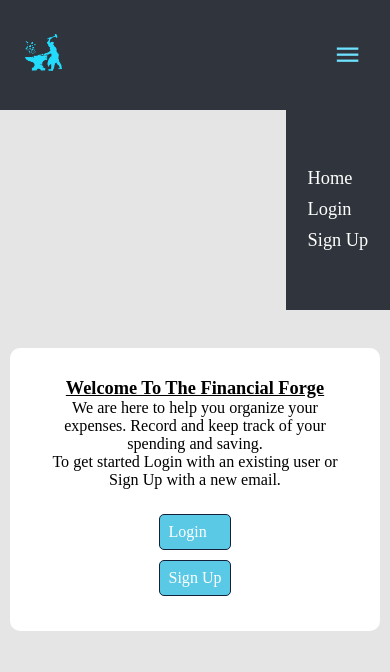
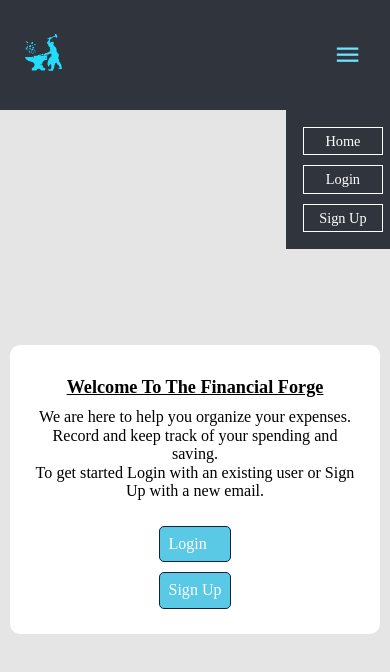
Before and after one commit to MJStone587/FinancialForge_MERN, a React (Create React App) app in the folder client/: page / in a window 390 px wide. Both pictures are taken after a click on the element "menu". Shown: the top 672 px of the page. Built offline with nearby package versions, Linux system fonts and the light colour scheme.

Commit message:
some inconsistencies between browser showing mobile, css reset not fixing it, tested on phone and seems that firefox is more close to accurate at least for android mobile, will have to test on iphone

```diff
--- a/client/package.json
+++ b/client/package.json
@@ -3,11 +3,12 @@
   "version": "0.1.0",
   "private": true,
   "dependencies": {
+    "@csstools/normalize.css": "^12.0.0",
     "@testing-library/react": "^13.4.0",
     "@testing-library/user-event": "^13.5.0",
+    "date-fns": "^2.0.0-beta.5",
     "luxon": "^3.2.1",
     "prop-types": "^15.8.1",
-    "date-fns": "^2.0.0-beta.5",
     "react": "^18.2.0",
     "react-datepicker": "^4.10.0",
     "react-dom": "^18.2.0",
--- a/client/src/components/Navbar.js
+++ b/client/src/components/Navbar.js
@@ -1,7 +1,7 @@
-import React from 'react';
-import { Link } from 'react-router-dom';
-import { useLogout } from '../hooks/useLogout';
-import { useAuthContext } from '../hooks/useAuthContext';
+import React from "react";
+import { Link } from "react-router-dom";
+import { useLogout } from "../hooks/useLogout";
+import { useAuthContext } from "../hooks/useAuthContext";
 
 function Navbar() {
   const { logout } = useLogout();
@@ -13,17 +13,16 @@ function Navbar() {
 
   return (
     <div className="navbar-container">
-      <nav className="navbar-links">
       {!user && (
-          <div className="navLinks loggedOut">
+        <nav className="navLinks loggedOut">
           <Link to="/">Home</Link>
           <Link to="/login">Login</Link>
           <Link to="/signup">Sign Up</Link>
           {user && <span>{user.email}</span>}
-          </div>
+        </nav>
       )}
       {user && (
-          <div className="navLinks loggedIn expanded">
+        <nav className="navLinks loggedIn expanded">
           <Link to="/">Home</Link>
           <Link to="/income">Income</Link>
           <Link to="/expense">Expense</Link>
@@ -31,9 +30,8 @@ function Navbar() {
           <button onClick={handleClick} className="navbar-logout">
             Logout
           </button>
-          </div>
+        </nav>
       )}
-      </nav>
     </div>
   );
 }
--- a/client/src/index.css
+++ b/client/src/index.css
@@ -1,3 +1,5 @@
+@import "~@csstools/normalize.css";
+
 * {
   margin: 0;
   padding: 0;
@@ -30,7 +32,7 @@
   justify-content: flex-start;
 }
 .header-left h2 {
-  font-size: calc(16px + (26 - 16) * ((100vw - 300px) / (1920 - 300)));
+  font-size: calc(16px + (22 - 16) * ((100vw - 300px) / (1920 - 300)));
   color: var(--ltBlue-color-);
   margin-left: 20px;
 }
@@ -40,7 +42,7 @@
 }
 .welcome-sign {
   color: white;
-  font-size: calc(13px + (20 - 13) * ((100vw - 300px) / (1920 - 300)));
+  font-size: calc(13px + (17 - 13) * ((100vw - 300px) / (1920 - 300)));
   margin: 10px;
 }
 .header-right {
@@ -57,37 +59,38 @@
 }
 #hamburger:hover {
   color: white;
+  cursor: pointer;
 }
 .navbar-container {
   display: flex;
   flex-flow: column nowrap;
-  justify-content: center;
-  align-items: center;
   z-index: 5;
   position: absolute;
   top: calc(0px + (148px - 0) * ((100vw - 300px) / (1920 - 300)));
   right: 0;
   width: calc(100px + (175 - 100) * ((100vw - 300px) / (1920 - 300)));
-  height: 200px;
+  max-height: 275px;
   background-color: var(--charcoal-bg-);
-}
-.navbar-links {
-  padding: 5px;
-}
-.navbar-links a {
-  color: var(--white-color-);
-  text-decoration: none;
-  font-size: calc(18px + (24 - 18) * ((100vw - 300px) / (1920 - 300)));
-}
-.navbar-links a:hover {
-  color: var(--ltBlue-color-);
-  text-decoration: none;
-  cursor: pointer;
+  padding: 2px;
 }
 .navLinks {
   display: flex;
   flex-flow: column nowrap;
+  justify-content: flex-start;
   row-gap: 10px;
+  width: 100%;
+  padding: 10px;
+}
+.navLinks a {
+  color: var(--white-color-);
+  text-decoration: none;
+  font-size: calc(14px + (20 - 14) * ((100vw - 300px) / (1920 - 300)));
+  padding: 5px;
+}
+.navLinks a:hover {
+  color: var(--ltBlue-color-);
+  text-decoration: none;
+  cursor: pointer;
 }
 .navbar-logout {
   cursor: pointer;
@@ -108,20 +111,22 @@
   background-color: var(--gray-color-);
   justify-content: center;
   height: 90vh;
-  padding: 0px 150px;
+  width: 100%;
 }
 .home-welcome {
   display: flex;
   flex-flow: column nowrap;
-  justify-content: center;
+  justify-content: space-evenly;
   align-items: center;
   background-color: white;
-  padding: 30px;
+  padding: 20px;
   border-radius: 10px;
+  max-width: 100%;
 }
 .home h1 {
-  font-size: calc(18px + (24 - 18) * ((100vw - 300px) / (1920 - 300)));
+  font-size: calc(18px + (22 - 18) * ((100vw - 300px) / (1920 - 300)));
   text-decoration: underline;
+  margin-bottom: 10px;
 }
 .home p {
   font-size: calc(16px + (18 - 16) * ((100vw - 300px) / (1920 - 300)));
@@ -204,11 +209,16 @@ select.error {
   flex-flow: column nowrap;
   align-items: center;
   justify-content: center;
-  margin: 20px 0px;
+  margin: 15px 0px;
+  max-width: 100%;
 }
 .income-header h1,
 .expense-header h1 {
   font-size: calc(30px + (40 - 30) * ((100vw - 300px) / (1920 - 300)));
+}
+.income-header p,
+.expense-header p {
+  font-size: calc(14px + (18 - 14) * ((100vw - 300px) / (1920 - 300)));
 }
 .income-header h1 {
   color: var(--gold-color);
@@ -254,10 +264,18 @@ select.error {
   width: 50%;
   align-items: center;
   margin: 10px 10px;
-  box-shadow: 3px 3px 10px black;
+  box-shadow: 2px 2px 5px black;
   padding: 5px;
+  border-radius: 5px;
 }
-
+.income-card:hover {
+  border: 2px solid var(--gold-color);
+  box-shadow: 2px 2px 5 px var(--gold-color);
+}
+.expense-card:hover {
+  border: 2px solid var(--ltBlue-color-);
+  box-shadow: 2px 2px 5px var(--ltBlue-color-);
+}
 .income-description,
 .expense-description {
   font-style: italic;
@@ -273,9 +291,10 @@ select.error {
 .expense-title {
   color: var(--ltBlue-color-);
 }
-.income-title:hover,
+.income-title:hover {
+  cursor: pointer;
+}
 .expense-title:hover {
-  color: var(--ltBlue-color-);
   cursor: pointer;
 }
 .expense-sort-container,
@@ -513,7 +532,7 @@ td {
 }
 .eye-wrapper-login {
   margin-top: -30px;
-  left: 65px;
+  left: 90px;
   top: 31px;
   position: relative;
   z-index: 4;
@@ -594,96 +613,6 @@ td {
 .faded {
   color: rgb(0, 0, 0, 0.4);
 }
-/*  @media screen and (max-width: 414px) {
-  .home {
-    padding: 0px 10px;
-  }
-  .header-container {
-    padding: 0px 25px;
-  }
-  .header-left h2 {
-    display: none;
-  }
-  table {
-    width: 300px;
-  }
-  .income-display,
-  .expense-display {
-    flex-flow: column nowrap;
-    justify-content: flex-start;
-  }
-  .income-list,
-  .expense-list {
-    order: 2;
-    margin: 15px 0px;
-    width: 100%;
-  }
-  .income-form-container,
-  .expense-form-container {
-    order: 1;
-    width: 100%;
-  }
-  .income-form,
-  .expense-form {
-    display: flex;
-    flex-flow: column nowrap;
-    row-gap: 10px;
-    width: 100%;
-  }
-  .login-card-form input {
-    height: 30px;
-  }
-  .signup-form input {
-    height: 30px;
-  }
-  .income-card,
-  .expense-card {
-    width: 85%;
-    margin: 0px 0px 10px 0px;
-  }
-  .login-card {
-    flex-flow: column-reverse nowrap;
-    height: 400px;
-    width: 300px;
-  }
-  .signup-card {
-    flex-flow: column-reverse nowrap;
-    height: 450px;
-    width: 300px;
-  }
-  .loginBtn {
-    width: 155px;
-    border-radius: 2px;
-  }
-  .modal-content {
-    width: 80%;
-  }
-  .navbar-links {
-    margin: 5px;
-  }
-  .home-nav {
-    flex-flow: column nowrap;
-    justify-content: c;
-  }
-  .home p {
-    text-align: center;
-  }
-  .home-nav a {
-    margin: 5px;
-    max-width: 200px;
-  }
-  .eye-wrapper-login {
-    margin-top: -30px;
-    left: 65px;
-    top: 36px;
-  }
-  .eye-wrapper-signup {
-    margin-top: -26px;
-    max-width: 20px;
-    left: 133px;
-    top: 55px;
-  }
-}*/
 @media screen and (max-width: 768px) {
   .home {
     padding: 0px 10px;
@@ -752,7 +681,7 @@ td {
   .modal-content {
     width: 80%;
   }
-  .navbar-links {
+  .navLinks {
     margin: 5px;
   }
   .home-nav {
@@ -768,14 +697,18 @@ td {
   }
   .eye-wrapper-login {
     margin-top: -30px;
-    left: 65px;
+    left: 90px;
     top: 36px;
   }
   .eye-wrapper-signup {
     margin-top: -26px;
     max-width: 20px;
-    left: 133px;
+    left: 185px;
     top: 55px;
+  }
+  .navLinks a {
+    text-align: center;
+    border: 1px solid white;
   }
 }
 @media screen and (max-width: 1024) {
@@ -814,4 +747,15 @@ td {
   .dateReceived {
     width: 136px;
   }
+  .eye-wrapper-login {
+    margin-top: -30px;
+    left: 30px;
+    top: 36px;
+  }
+  .eye-wrapper-signup {
+    margin-top: -26px;
+    max-width: 20px;
+    left: 150px;
+    top: 55px;
+  }
 }
```
Also changed, not shown: 1 other file (tests, documents, lock files or other folders). Lines whose indentation alone changed are shown as unchanged.
